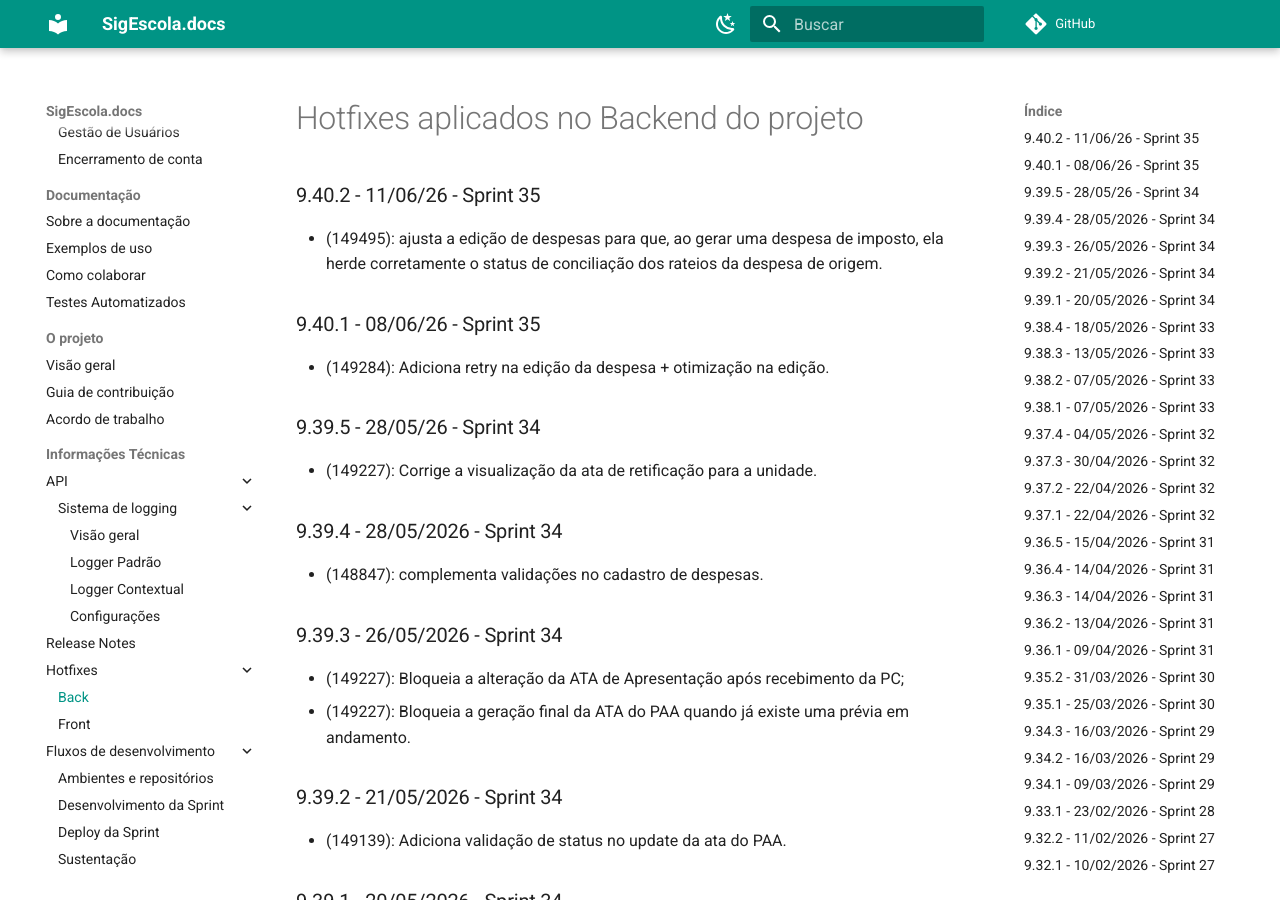
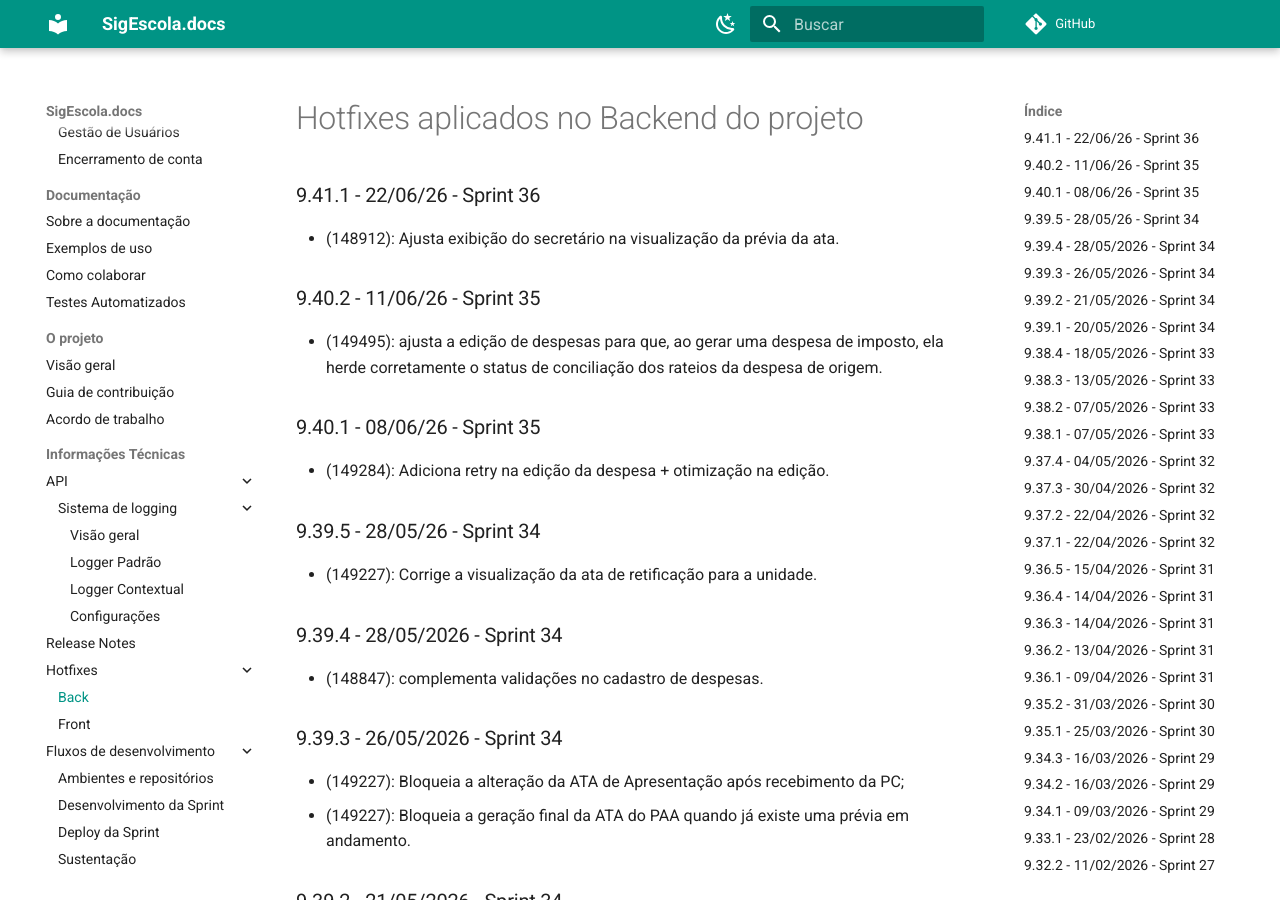
Before and after one commit to prefeiturasp/SME-PTRF-Docs, an MkDocs documentation site: the page built from docs/projeto/hotfixes_back.md, in a window 1280 px wide and 900 px high. Built offline with MkDocs 1.6.1 and Material for MkDocs 9.7.7, drawn with Linux system fonts in a browser that asks for light colours; comment, search, counter and statistics services are not loaded.

Commit message:
Update hotfixes_back.md

```diff
--- a/docs/projeto/hotfixes_back.md
+++ b/docs/projeto/hotfixes_back.md
@@ -1,4 +1,7 @@
 # Hotfixes aplicados no Backend do projeto
+
+### 9.41.1 - 22/06/26 - Sprint 36
+* (148912): Ajusta exibição do secretário na visualização da prévia da ata.
 
 ### 9.40.2 - 11/06/26 - Sprint 35
 - (149495): ajusta a edição de despesas para que, ao gerar uma despesa de imposto, ela herde corretamente o status de conciliação dos rateios da despesa de origem.
```
